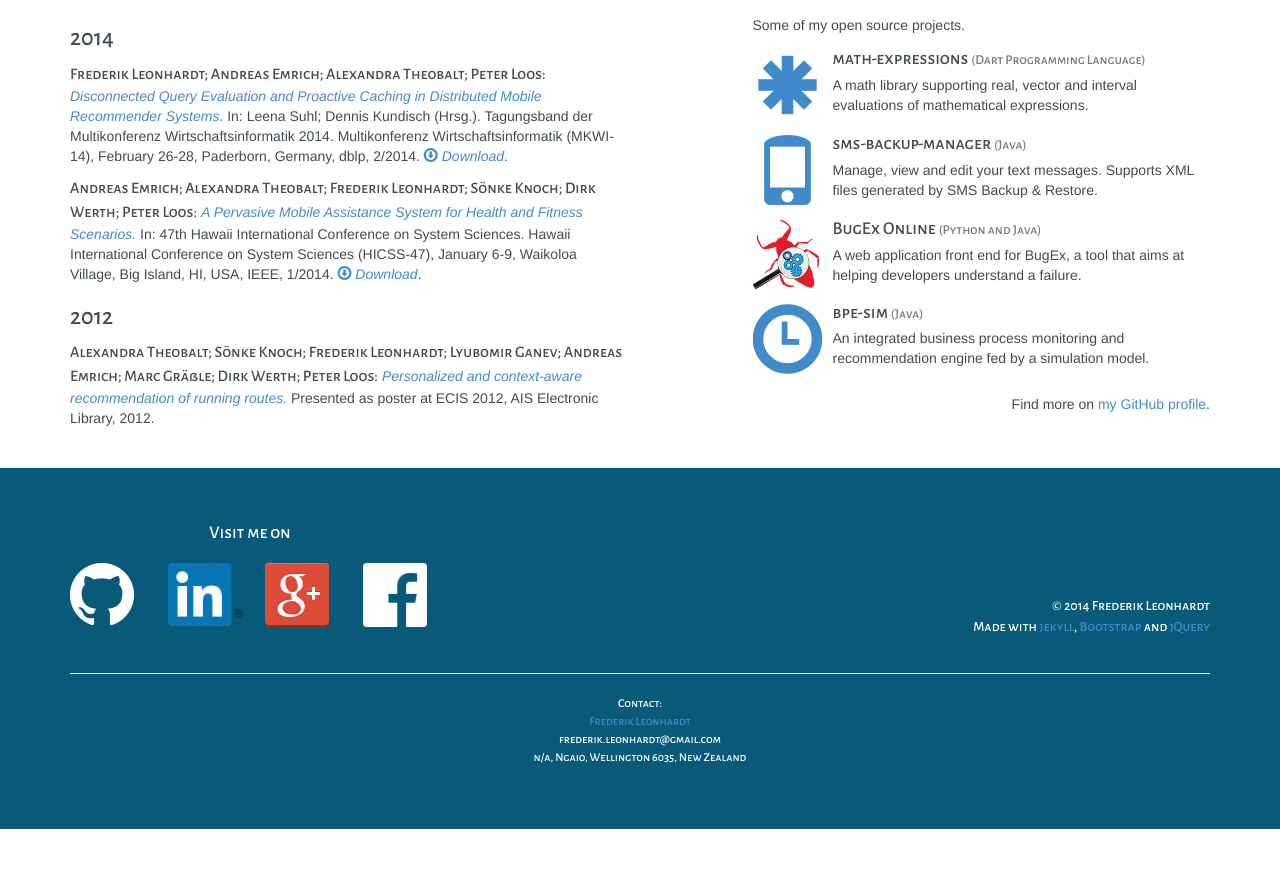
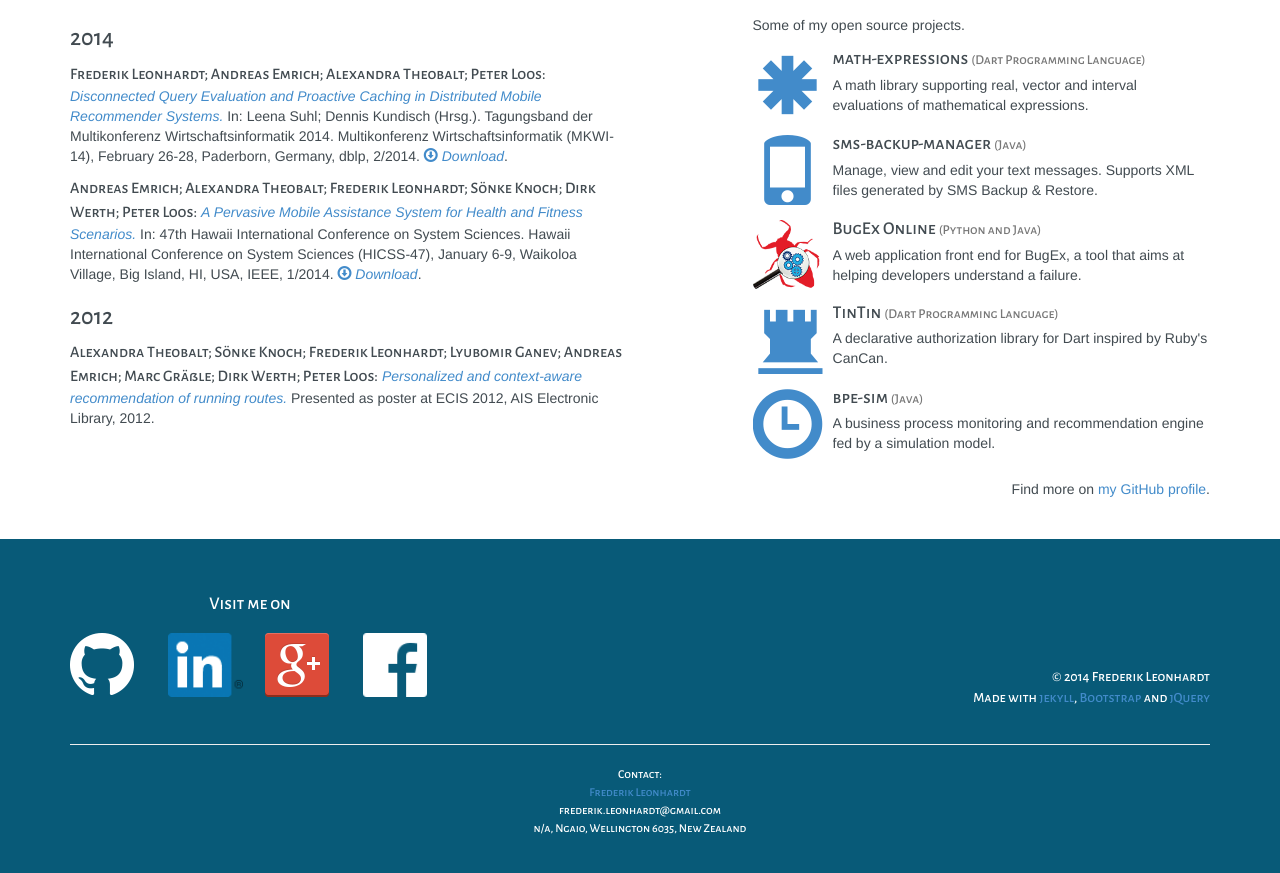
Before and after one commit to fkleon/fkleon.github.io, a Jekyll site: the page built from index.html, in a window 1280 px wide and 900 px high, scrolled down 731 px. Shown: the top 873 px of the window. Built offline with Jekyll 4.4.1, drawn with Linux system fonts in a browser that asks for light colours; nearby versions of some CDN libraries; before the commit the page ends 1560 px from its top, so only the background shows below that.

Commit message:
Add TinTin to projects.

```diff
--- a/_data/projects.yml
+++ b/_data/projects.yml
@@ -16,8 +16,14 @@
   url: https://github.com/fkleon/bugex-online
   logo: bugex-square.png
 
+- title: TinTin
+  lang: Dart Programming Language
+  description: A declarative authorization library for Dart inspired by Ruby's CanCan.
+  url: https://github.com/fkleon/tintin
+  icon: glyphicon-tower
+
 - title: bpe-sim
   lang: Java
-  description: An integrated business process monitoring and recommendation engine fed by a simulation model.
+  description: A business process monitoring and recommendation engine fed by a simulation model.
   url: https://github.com/fkleon/bpe-sim
   icon: glyphicon-time
```
